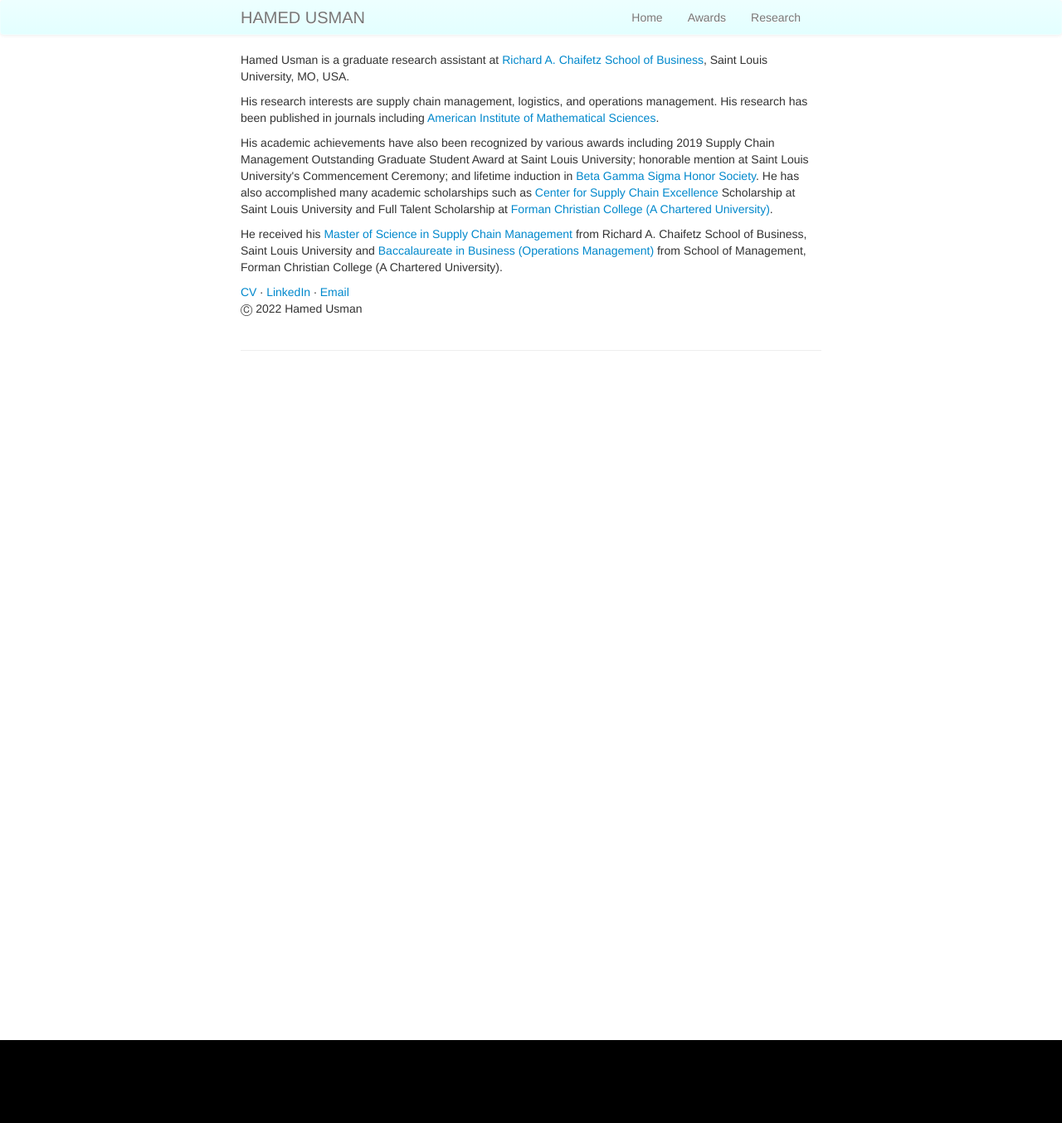
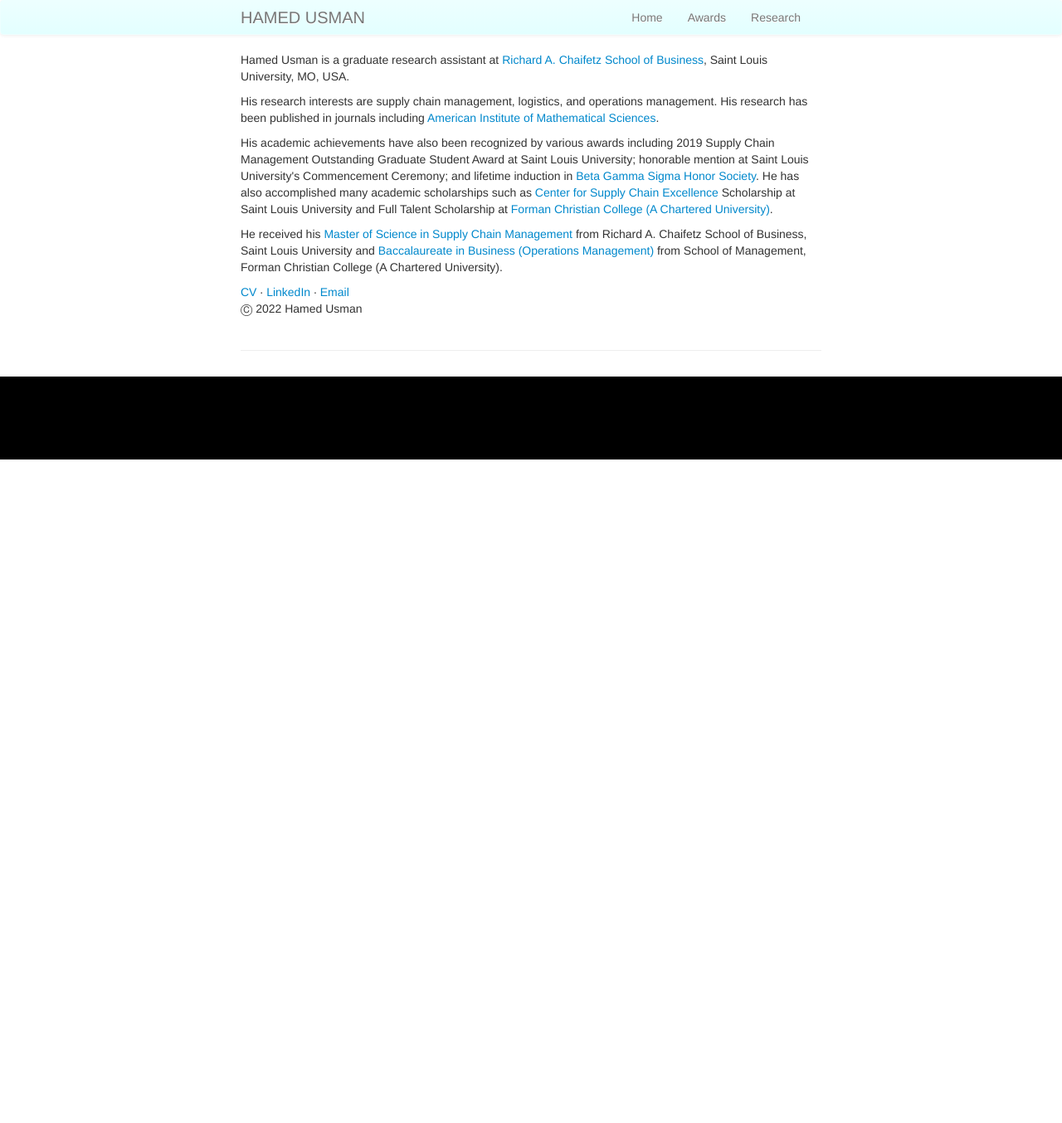
Before and after one commit to hamedusman/hamedusman.github.io, a Jekyll site: the page built from index.md, in a window 1280 px wide. Shown: the whole page at 83% size. Built offline with Jekyll 4.4.1, drawn with Linux system fonts in a browser that asks for light colours; after the commit the page ends 900 px from its top, so only the background shows below that.

Commit message:
Update style.css

```diff
--- a/assets/themes/twitter/css/style.css
+++ b/assets/themes/twitter/css/style.css
@@ -73,7 +73,7 @@
   height: 100%;
 }
 
-#container-footer {
+#container {
   min-height: 100%;
 }
 
```
